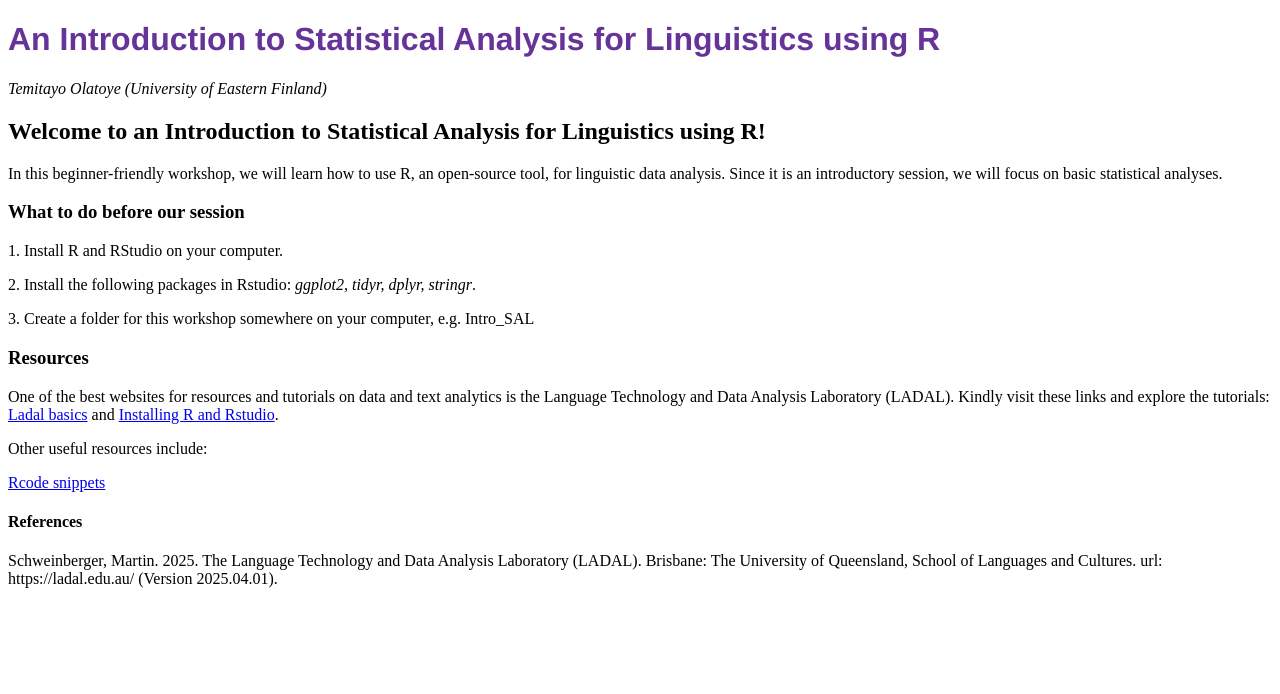
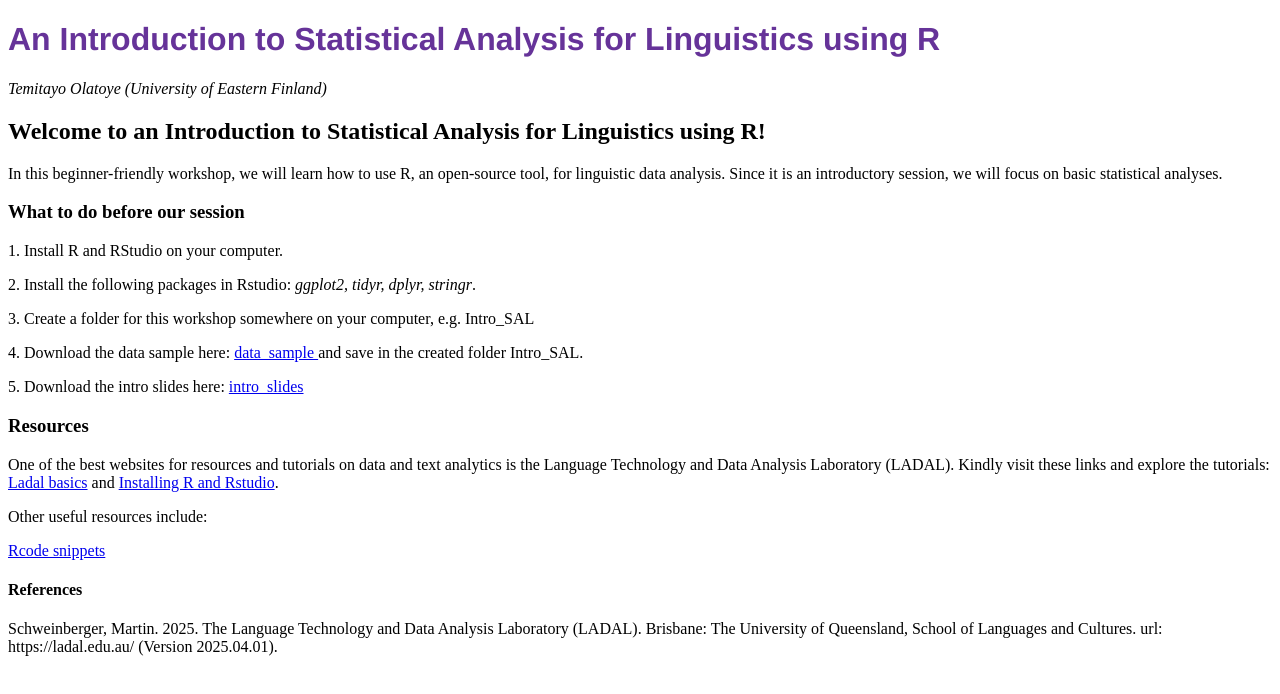
Before and after one commit to temitayoolatoye/temitayoolatoye.github.io, a plain HTML site: page index.html in a window 1280 px wide. Drawn offline with Linux system fonts and the light colour scheme.

Commit message:
Update index.html

```diff
--- a/index.html
+++ b/index.html
@@ -20,6 +20,9 @@
 <p> 1. Install R and RStudio on your computer.</p>
 <p> 2. Install the following packages in Rstudio: <em> ggplot2, tidyr, dplyr, stringr</em>.</p>
 <p> 3. Create a folder for this workshop somewhere on your computer, e.g.  Intro_SAL
+<p> 4. Download the data sample here: <a href= "temitayoolatoye.github.io/data1.csv"> data_sample </a> and save in the created folder Intro_SAL. </p>
+<p> 5. Download the intro slides here: <a href= "temitayoolatoye.github.io/intro_sal copy.pdf"> intro_slides </a> </p>
+
 </p>
 
 <h3>Resources</h3>
```
